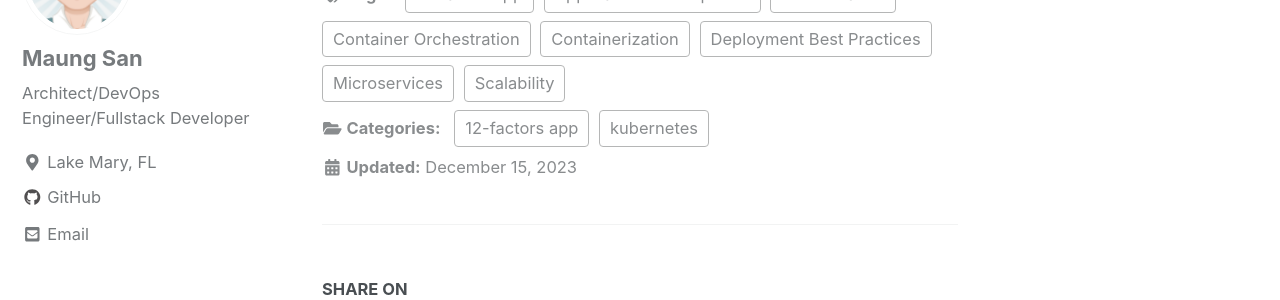
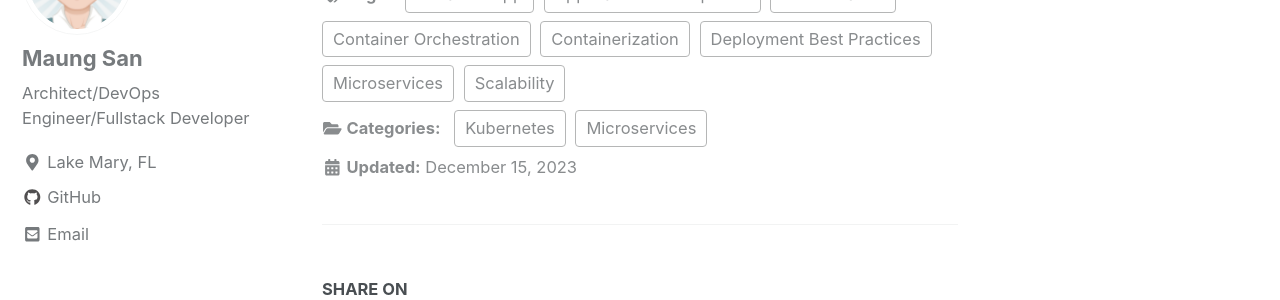
Before and after one commit to MaungSan/maungsan.github.io, a Jekyll site: the page built from _posts/2023/2023-12-15-12-factor-k8s-ms.md, in a window 1280 px wide and 900 px high, scrolled down 5458 px. Shown: the part 142-442 px from the top of the window. Built offline with Jekyll 4.4.1, drawn with Linux system fonts in a browser that asks for light colours; nearby versions of some CDN libraries; comment, search, counter and statistics services are not loaded; some of the changed text lies outside the part shown.

Commit message:
Update 2023-12-15-12-factor-k8s-ms.md- fix Category 12 factor apps

```diff
--- a/_posts/2023/2023-12-15-12-factor-k8s-ms.md
+++ b/_posts/2023/2023-12-15-12-factor-k8s-ms.md
@@ -1,8 +1,8 @@
 ---
 title: "Kubernetes and the 12-Factor App: Navigating the Seas of Scalable Development"
 categories:
-  - kubernetes
-  - 12-factors app
+  - Kubernetes
+  - Microservices
 tags:
   - 12 Factor App
   - Application Development
```
